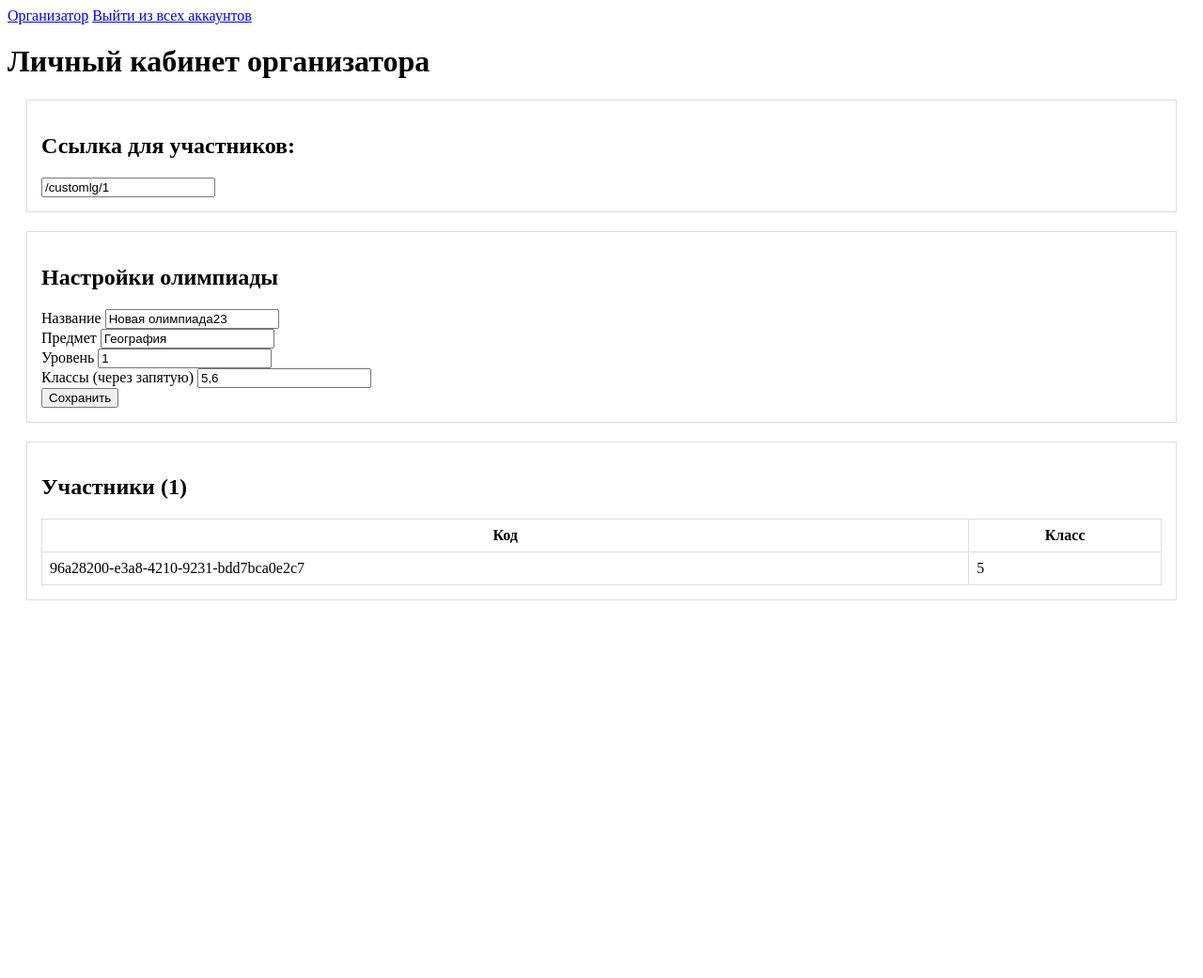
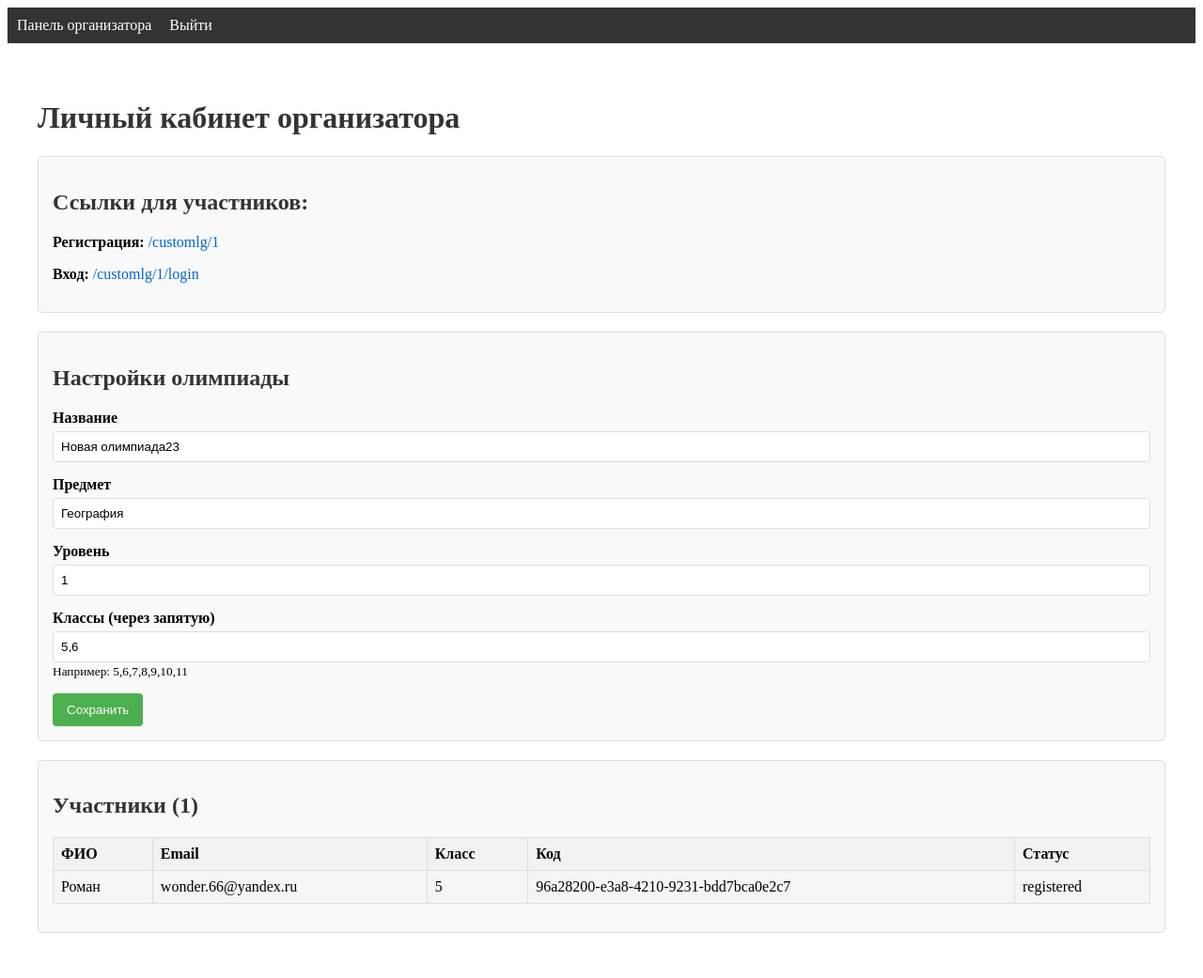
Before and after one commit to Hong-Chai/FairOlimp_X, a Flask app: page /organizer_dashboard in a window 1280 px wide. Shown: the whole page at 94% size. Before the commit the page ends 639 px from the top, so only its background shows below. Run offline with Flask 3, Linux system fonts and the light colour scheme; a user stored in the database is signed in.

Commit message:
participant log&reg

```diff
--- a/app/forms.py
+++ b/app/forms.py
@@ -1,6 +1,6 @@
 from flask_wtf import FlaskForm
-from wtforms import StringField, PasswordField, SubmitField
-from wtforms.validators import DataRequired, Email
+from wtforms import StringField, PasswordField, SubmitField, SelectField
+from wtforms.validators import DataRequired, Email, Length
 
 
 class OrganizerRegistrationForm(FlaskForm):
@@ -21,3 +21,17 @@ class OlympiadSettingsForm(FlaskForm):
     subject = StringField("Предмет", validators=[DataRequired()])
     level = StringField("Уровень")
     grades = StringField("Классы (через запятую)", validators=[DataRequired()])
+
+
+class ParticipantRegistrationForm(FlaskForm):
+    name = StringField("ФИО", validators=[DataRequired(), Length(min=2, max=150)])
+    email = StringField("Email", validators=[DataRequired(), Email()])
+    grade = SelectField("Класс", validators=[DataRequired()])
+    password = PasswordField("Пароль", validators=[DataRequired(), Length(min=6)])
+    submit = SubmitField("Зарегистрироваться")
+
+
+class ParticipantLoginForm(FlaskForm):
+    email = StringField("Email", validators=[DataRequired(), Email()])
+    password = PasswordField("Пароль", validators=[DataRequired()])
+    submit = SubmitField("Войти")
--- a/app/models.py
+++ b/app/models.py
@@ -35,7 +35,7 @@ class Olympiad(UserMixin, db.Model):
         return check_password_hash(self.organizer_password_hash, password)
 
 
-class Participant(db.Model):
+class Participant(UserMixin, db.Model):
     id = db.Column(db.Integer, primary_key=True)
     olympiad_id = db.Column(db.Integer, db.ForeignKey("olympiad.id"), nullable=False)
     participant_code = db.Column(
@@ -49,6 +49,7 @@ class Participant(db.Model):
     comments = db.Column(db.Text)
     participant_email = db.Column(db.String(120), nullable=False)
     participant_password_hash = db.Column(db.String(128))
+    participant_name = db.Column(db.String(150))
 
     __table_args__ = (
         UniqueConstraint(
@@ -58,3 +59,6 @@ class Participant(db.Model):
 
     def set_password(self, password):
         self.participant_password_hash = generate_password_hash(password)
+
+    def check_password(self, password):
+        return check_password_hash(self.participant_password_hash, password)
--- a/app/routes.py
+++ b/app/routes.py
@@ -1,4 +1,4 @@
-from flask import Blueprint, render_template, redirect, url_for, flash, request
+from flask import Blueprint, render_template, redirect, url_for, flash, request, session, abort
 from flask_login import login_user, logout_user, login_required, current_user
 from . import db
 from app.models import Olympiad, Participant
@@ -6,6 +6,8 @@ from app.forms import (
     OrganizerRegistrationForm,
     OrganizerLoginForm,
     OlympiadSettingsForm,
+    ParticipantRegistrationForm,
+    ParticipantLoginForm,
 )
 
 bp = Blueprint("main", __name__)
@@ -41,6 +43,7 @@ def register_organizer():
         db.session.add(olympiad)
         db.session.commit()
 
+        session['user_type'] = 'organizer'
         login_user(olympiad)
         return redirect(url_for("main.organizer_dashboard"))
 
@@ -56,6 +59,7 @@ def login_organizer():
             organizer_username=form.username.data
         ).first()
         if olympiad and olympiad.check_password(form.password.data):
+            session['user_type'] = 'organizer'
             login_user(olympiad)
             return redirect(url_for("main.organizer_dashboard"))
         flash("Неверные учетные данные!")
@@ -67,12 +71,17 @@ def login_organizer():
 @login_required
 def logout():
     logout_user()
+    session.pop('user_type', None)
     return redirect(url_for("main.login_organizer"))
 
 
 @bp.route("/organizer_dashboard")
 @login_required
 def organizer_dashboard():
+    if session.get('user_type') != 'organizer':
+        logout_user()
+        return redirect(url_for("main.login_organizer"))
+
     participants = Participant.query.filter_by(olympiad_id=current_user.id).all()
     form = OlympiadSettingsForm(obj=current_user)
     return render_template(
@@ -86,6 +95,10 @@ def organizer_dashboard():
 @bp.route("/olympiad_settings", methods=["POST"])
 @login_required
 def olympiad_settings():
+    if session.get('user_type') != 'organizer':
+        logout_user()
+        return redirect(url_for("main.login_organizer"))
+
     form = OlympiadSettingsForm()
     if form.validate_on_submit():
         current_user.name = form.name.data
@@ -95,3 +108,93 @@ def olympiad_settings():
         db.session.commit()
         flash("Настройки сохранены")
     return redirect(url_for("main.organizer_dashboard"))
+
+
+# Регистрация участника
+@bp.route("/customlg/<int:olympiad_id>", methods=["GET", "POST"])
+def participant_register(olympiad_id):
+    olympiad = Olympiad.query.get_or_404(olympiad_id)
+
+    # Создаем список классов из строки с классами олимпиады
+    grades = [grade.strip() for grade in olympiad.grades.split(',') if grade.strip()]
+
+    form = ParticipantRegistrationForm()
+    form.grade.choices = [(grade, grade) for grade in grades]
+
+    if form.validate_on_submit():
+        # Проверяем, не зарегистрирован ли уже участник с таким email на эту олимпиаду
+        existing_participant = Participant.query.filter_by(
+            olympiad_id=olympiad_id,
+            participant_email=form.email.data
+        ).first()
+
+        if existing_participant:
+            flash("Участник с таким email уже зарегистрирован на эту олимпиаду", "error")
+            return redirect(url_for("main.participant_register", olympiad_id=olympiad_id))
+
+        participant = Participant(
+            olympiad_id=olympiad_id,
+            participant_name=form.name.data,
+            participant_email=form.email.data,
+            grade=form.grade.data
+        )
+        participant.set_password(form.password.data)
+
+        db.session.add(participant)
+        db.session.commit()
+
+        flash("Регистрация успешна! Теперь вы можете войти в систему.", "success")
+        return redirect(url_for("main.participant_login", olympiad_id=olympiad_id))
+
+    return render_template("participant_register.html", form=form, olympiad=olympiad)
+
+
+# Логин участника
+@bp.route("/customlg/<int:olympiad_id>/login", methods=["GET", "POST"])
+def participant_login(olympiad_id):
+    olympiad = Olympiad.query.get_or_404(olympiad_id)
+
+    form = ParticipantLoginForm()
+
+    if form.validate_on_submit():
+        participant = Participant.query.filter_by(
+            olympiad_id=olympiad_id,
+            participant_email=form.email.data
+        ).first()
+
+        if participant and participant.check_password(form.password.data):
+            session['user_type'] = 'participant'
+            login_user(participant)
+            return redirect(url_for("main.participant_dashboard", olympiad_id=olympiad_id))
+
+        flash("Неверный email или пароль", "error")
+
+    return render_template("participant_login.html", form=form, olympiad=olympiad)
+
+
+# Личный кабинет участника
+@bp.route("/customlg/<int:olympiad_id>/dashboard")
+@login_required
+def participant_dashboard(olympiad_id):
+    if session.get('user_type') != 'participant':
+        logout_user()
+        return redirect(url_for("main.participant_login", olympiad_id=olympiad_id))
+
+    olympiad = Olympiad.query.get_or_404(olympiad_id)
+
+    # Проверяем, что текущий пользователь - участник этой олимпиады
+    if current_user.olympiad_id != olympiad_id:
+        logout_user()
+        flash("У вас нет доступа к этой олимпиаде", "error")
+        return redirect(url_for("main.participant_login", olympiad_id=olympiad_id))
+
+    return render_template("participant_dashboard.html", participant=current_user, olympiad=olympiad)
+
+
+# Выход участника
+@bp.route("/customlg/<int:olympiad_id>/logout")
+@login_required
+def participant_logout(olympiad_id):
+    logout_user()
+    session.pop('user_type', None)
+    return redirect(url_for("main.participant_login", olympiad_id=olympiad_id))
--- a/app/static/styles.css
+++ b/app/static/styles.css
@@ -1,15 +1,104 @@
 .section {
-    margin: 20px;
+    margin: 20px 0;
     padding: 15px;
     border: 1px solid #ddd;
+    border-radius: 5px;
+    background-color: #f9f9f9;
 }
 
 table {
     width: 100%;
     border-collapse: collapse;
+    margin: 15px 0;
 }
 
 td, th {
     border: 1px solid #ddd;
     padding: 8px;
+    text-align: left;
 }
+
+th {
+    background-color: #f2f2f2;
+    font-weight: bold;
+}
+
+tr:nth-child(even) {
+    background-color: #f5f5f5;
+}
+
+.form-group {
+    margin-bottom: 15px;
+}
+
+.form-group label {
+    display: block;
+    margin-bottom: 5px;
+    font-weight: bold;
+}
+
+.form-control {
+    width: 100%;
+    padding: 8px;
+    border: 1px solid #ddd;
+    border-radius: 4px;
+    box-sizing: border-box;
+}
+
+.btn {
+    padding: 10px 15px;
+    background-color: #4CAF50;
+    color: white;
+    border: none;
+    border-radius: 4px;
+    cursor: pointer;
+}
+
+.btn:hover {
+    background-color: #45a049;
+}
+
+.error {
+    color: red;
+    font-size: 0.9em;
+    margin-top: 5px;
+}
+
+h1, h2, h3 {
+    color: #333;
+}
+
+a {
+    color: #0066cc;
+    text-decoration: none;
+}
+
+a:hover {
+    text-decoration: underline;
+}
+
+.flash-message {
+    padding: 10px;
+    margin-bottom: 15px;
+    border-radius: 4px;
+}
+
+.flash-error {
+    background-color: #f8d7da;
+    color: #721c24;
+}
+
+.flash-success {
+    background-color: #d4edda;
+    color: #155724;
+}
+
+.participant-code {
+    font-size: 24px;
+    font-weight: bold;
+    text-align: center;
+    padding: 20px;
+    background-color: #f5f5f5;
+    border-radius: 5px;
+    margin: 20px 0;
+}
--- a/app/templates/base.html
+++ b/app/templates/base.html
@@ -3,12 +3,44 @@
 <head>
     <title>FairOlymp</title>
     <link rel="stylesheet" href="{{ url_for('static', filename='styles.css') }}">
+    <style>
+        nav {
+            background-color: #333;
+            padding: 10px;
+            margin-bottom: 20px;
+        }
+        nav a {
+            color: white;
+            text-decoration: none;
+            margin-right: 15px;
+        }
+        nav a:hover {
+            text-decoration: underline;
+        }
+        .container {
+            max-width: 1200px;
+            margin: 0 auto;
+            padding: 20px;
+        }
+    </style>
 </head>
 <body>
     <nav>
-        <a href="{{ url_for('main.organizer_dashboard') }}">Организатор</a>
-        <a href="{{ url_for('main.logout') }}">Выйти из всех аккаунтов</a>
+        {% if current_user.is_authenticated %}
+            {% if session.get('user_type') == 'organizer' %}
+                <a href="{{ url_for('main.organizer_dashboard') }}">Панель организатора</a>
+                <a href="{{ url_for('main.logout') }}">Выйти</a>
+            {% elif session.get('user_type') == 'participant' %}
+                <a href="{{ url_for('main.participant_dashboard', olympiad_id=current_user.olympiad_id) }}">Личный кабинет</a>
+                <a href="{{ url_for('main.participant_logout', olympiad_id=current_user.olympiad_id) }}">Выйти</a>
+            {% endif %}
+        {% else %}
+            <a href="{{ url_for('main.login_organizer') }}">Вход для организаторов</a>
+            <a href="{{ url_for('main.register_organizer') }}">Регистрация организатора</a>
+        {% endif %}
     </nav>
-    {% block content %}{% endblock %}
+    <div class="container">
+        {% block content %}{% endblock %}
+    </div>
 </body>
 </html>
--- a/app/templates/organizer_dashboard.html
+++ b/app/templates/organizer_dashboard.html
@@ -4,19 +4,29 @@
 <h1>Личный кабинет организатора</h1>
 
 <div class="section">
-    <h2>Ссылка для участников:</h2>
-    <input type="text" value="{{ custom_link }}" readonly>
+    <h2>Ссылки для участников:</h2>
+    <p><strong>Регистрация:</strong> <a href="{{ custom_link }}" target="_blank">{{ custom_link }}</a></p>
+    <p><strong>Вход:</strong> <a href="{{ custom_link }}/login" target="_blank">{{ custom_link }}/login</a></p>
 </div>
 
 <div class="section">
     <h2>Настройки олимпиады</h2>
     <form method="POST" action="{{ url_for('main.olympiad_settings') }}">
         {{ form.hidden_tag() }}
-        {{ form.name.label }} {{ form.name() }}<br>
-        {{ form.subject.label }} {{ form.subject() }}<br>
-        {{ form.level.label }} {{ form.level() }}<br>
-        {{ form.grades.label }} {{ form.grades() }}<br>
-        <input type="submit" value="Сохранить">
+        <div class="form-group">
+            {{ form.name.label }} {{ form.name(class="form-control") }}
+        </div>
+        <div class="form-group">
+            {{ form.subject.label }} {{ form.subject(class="form-control") }}
+        </div>
+        <div class="form-group">
+            {{ form.level.label }} {{ form.level(class="form-control") }}
+        </div>
+        <div class="form-group">
+            {{ form.grades.label }} {{ form.grades(class="form-control") }}
+            <small>Например: 5,6,7,8,9,10,11</small>
+        </div>
+        <input type="submit" value="Сохранить" class="btn">
     </form>
 </div>
 
@@ -24,13 +34,19 @@
     <h2>Участники ({{ participants|length }})</h2>
     <table>
         <tr>
+            <th>ФИО</th>
+            <th>Email</th>
+            <th>Класс</th>
             <th>Код</th>
-            <th>Класс</th>
+            <th>Статус</th>
         </tr>
         {% for participant in participants %}
         <tr>
+            <td>{{ participant.participant_name }}</td>
+            <td>{{ participant.participant_email }}</td>
+            <td>{{ participant.grade }}</td>
             <td>{{ participant.participant_code }}</td>
-            <td>{{ participant.grade }}</td>
+            <td>{{ participant.status }}</td>
         </tr>
         {% endfor %}
     </table>
```
Also changed, not shown: app/__init__.py (+7 -3 lines), app/templates/participant_base.html (added, +112 -0 lines), app/templates/participant_dashboard.html (added, +26 -0 lines), app/templates/participant_login.html (added, +30 -0 lines), app/templates/participant_register.html (added, +46 -0 lines), instance/fair_olymp.db.
